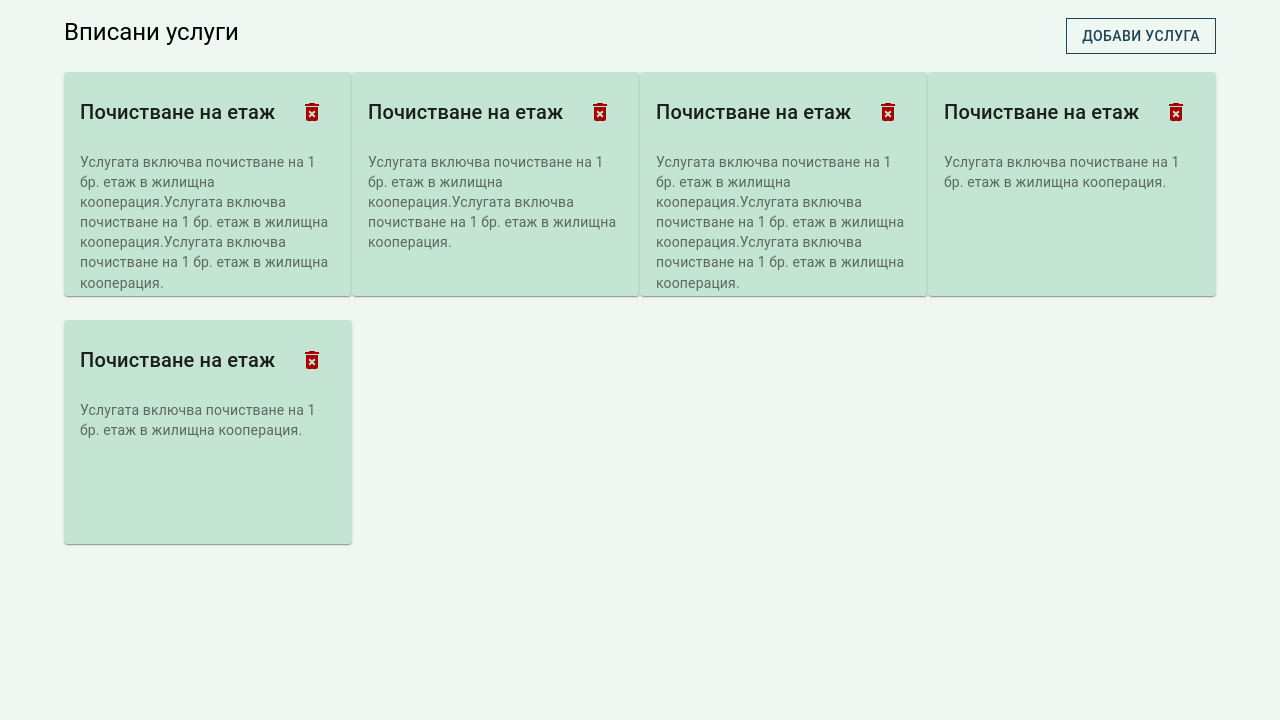
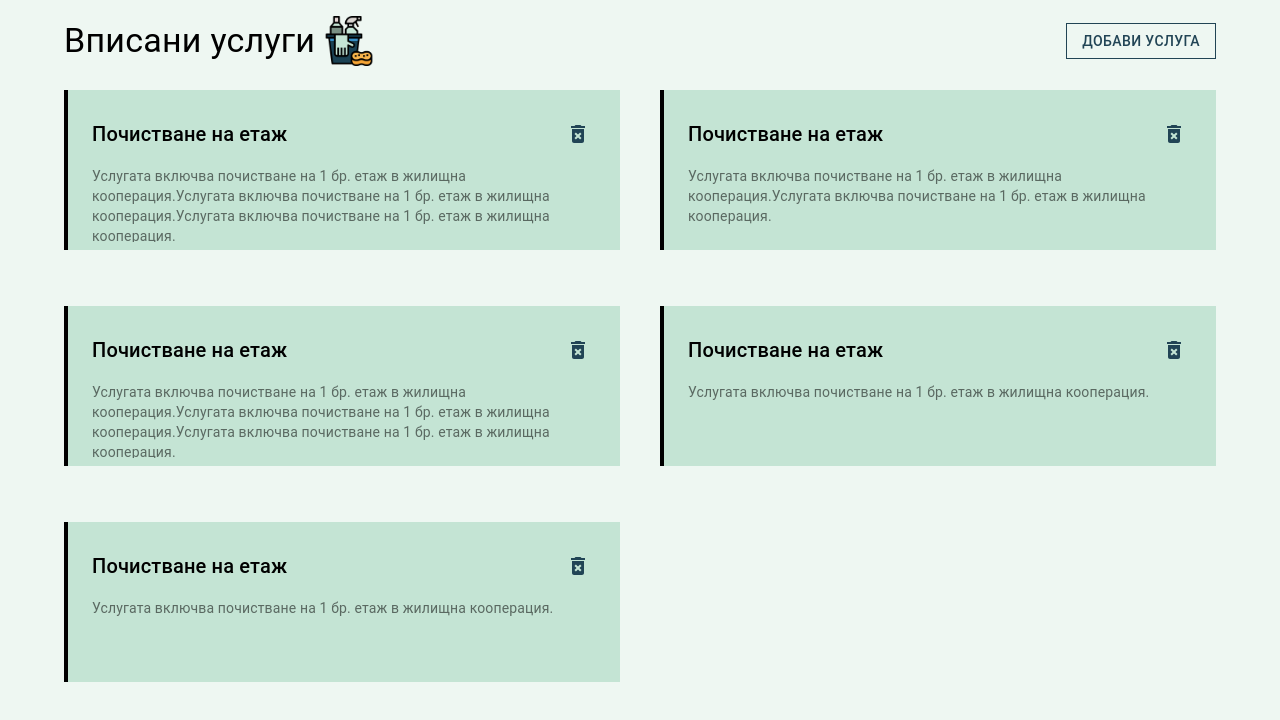
Before and after one commit to JordanRad/limpo-admin, a React (Create React App) app in the folder limpo-admin-webui/: page /limpoUnits in a window 1280 px wide. Shown: the top 720 px of the page. Built offline with nearby package versions, Linux system fonts and the light colour scheme.

Commit message:
LimpoUnits page refactored

```diff
--- /dev/null
+++ b/limpo-admin-webui/src/components/heading/Heading.jsx
@@ -0,0 +1,32 @@
+import React, { useState } from 'react';
+import { makeStyles } from '@material-ui/core/styles';
+import Card from '@material-ui/core/Card';
+import CardContent from '@material-ui/core/CardContent';
+import Button from '@material-ui/core/Button';
+import Typography from '@material-ui/core/Typography';
+import DeleteForeverIcon from '@material-ui/icons/DeleteForever';
+import { IconButton, Grid, Container, Paper } from '@material-ui/core';
+const useStyles = makeStyles(theme => ({
+    root: {
+        display: "flex",
+        flex: 1,
+        alignItems:"center"
+
+    },
+}));
+
+export default function Heading(props) {
+    const classes = useStyles();
+    const { text, imageUrl } = props
+
+    return (
+        <div className={classes.root} >
+            <Typography variant="h4">
+                {text}
+            </Typography>
+            <div>&nbsp;&nbsp;</div>
+            {imageUrl !== "" ? <img alt={text} height="50px" src={imageUrl} /> : ""}
+        </div>
+
+    );
+}
--- a/limpo-admin-webui/src/components/limpo-units/LimpoUnit.jsx
+++ b/limpo-admin-webui/src/components/limpo-units/LimpoUnit.jsx
@@ -5,23 +5,31 @@ import CardContent from '@material-ui/core/CardContent';
 import Button from '@material-ui/core/Button';
 import Typography from '@material-ui/core/Typography';
 import DeleteForeverIcon from '@material-ui/icons/DeleteForever';
-import { IconButton } from '@material-ui/core';
+import { IconButton, Grid, Container, Paper } from '@material-ui/core';
 const useStyles = makeStyles(theme => ({
     root: {
-        maxWidth: "18em",
-        height: "14em",
         backgroundColor: theme.palette.primary.main,
-        marginBottom: theme.spacing(3)
+        margin: theme.spacing(1, 0),
+        height:"10em",
+        paddingTop:theme.spacing(1),
+        borderLeft:"4px solid",
+        "&:hover":{
+            boxShadow:"3px 8px 30px"+theme.palette.secondary.light
+        }
     },
 
     error: {
-        color: theme.palette.error.main,
+        color: theme.palette.primary.dark,
+        "&:hover":{
+            backgroundColor:theme.palette.error.main,
+            color:"white",
+            boxShadow:"2px 4px 10px"+theme.palette.primary.dark
+        }
     },
-    row:{
-        display:"flex",
-        justifyContent:"space-between",
-        alignItems:"center",
-        marginBottom: theme.spacing(2)
+    scroll:{
+        overflowY:"auto",
+        height:"50%",
+        marginTop:theme.spacing(1),
     }
 }));
 
@@ -30,18 +38,29 @@ export default function LimpoUnit(props) {
     const { id, name, description } = props
 
     return (
-        <Card className={classes.root}>
-            <CardContent className={classes.description}>
-                <div className={classes.row}>
-                    <Typography variant="h6">
-                        {name}
-                    </Typography>
-                    <IconButton><DeleteForeverIcon className={classes.error} /></IconButton>
+        <Grid item sm={6} >
+            <Container className={classes.root} >
+                <Grid container alignItems="center" style={{marginTop:"12px"}}>
+                    <Grid item xs={11}>
+                        <Typography variant="h6">
+                            {name}
+                        </Typography>
+                    </Grid>
+                    <Grid item xs={1}>
+                        <IconButton className={classes.error}><DeleteForeverIcon /></IconButton>
+                    </Grid>
+                </Grid>
+                <div className={classes.scroll}>
+                <Typography variant="body2" color="textSecondary" component="p">
+                    {description}
+                </Typography>
                 </div>
-                <Typography variant="body2" color="textSecondary" component="p">
-                    {description.length > 250 ? description.substring(0, 550) + "..." : description}
-                </Typography>
-            </CardContent>
-        </Card>
+            </Container>
+        </Grid>
+
+
+
+
+
     );
 }
--- a/limpo-admin-webui/src/components/limpo-units/LimpoUnitsList.jsx
+++ b/limpo-admin-webui/src/components/limpo-units/LimpoUnitsList.jsx
@@ -7,9 +7,7 @@ const LimpoUnitsList = (props) => {
     let List = services.map((item, index) => <LimpoUnit key={"service-" + index} name={item.name} description={item.description} />
     )
     return (
-        <Grid
-            container direction="row"
-            justifyContent="space-between">
+        <Grid container spacing={5}>
             {List}
         </Grid>
 
--- a/limpo-admin-webui/src/pages/Dashboard.jsx
+++ b/limpo-admin-webui/src/pages/Dashboard.jsx
@@ -51,7 +51,7 @@ const Dashboard = (props) => {
                 <StatusButtonsContainer
                     active={activeStatusButton}
                     onClick={onStatusFilterChange} />
-                <img alt="businessman" height="50em" src="./businessman.png"/>
+                <img alt="businessman" height="50px" src="./businessman.png"/>
                 </div>
             </div>
             <br></br>
--- a/limpo-admin-webui/src/pages/LimpoUnitsPage.jsx
+++ b/limpo-admin-webui/src/pages/LimpoUnitsPage.jsx
@@ -1,8 +1,11 @@
-import { Button, Typography, Grid } from '@material-ui/core';
+
 import React from 'react';
 import LimpoUnitsList from '../components/limpo-units/LimpoUnitsList';
+import { Button, Typography, Grid, Container } from '@material-ui/core';
 import { makeStyles } from '@material-ui/core/styles';
 import { useHistory } from 'react-router-dom';
+import Searchbar from '../components/searchbar/Searchbar';
+import Heading from '../components/heading/Heading';
 const services = [
     { name: "Почистване на етаж", description: "Услугата включва почистване на 1 бр. етаж в жилищна кооперация.Услугата включва почистване на 1 бр. етаж в жилищна кооперация.Услугата включва почистване на 1 бр. етаж в жилищна кооперация." },
     { name: "Почистване на етаж", description: "Услугата включва почистване на 1 бр. етаж в жилищна кооперация.Услугата включва почистване на 1 бр. етаж в жилищна кооперация." },
@@ -43,9 +46,7 @@ const LimpoUnitsPage = () => {
     return (
         <div className={classes.root}>
             <Grid className={classes.head} container direction="row" justifyContent="space-between">
-                <Typography gutterBottom variant="h5">
-                    Вписани услуги
-                </Typography>
+                <Heading text="Вписани услуги" imageUrl="./cleaning.png"/>
                 <Button onClick={onAddLimpoUnitClick} className={classes.button} variant="outlined">Добави услуга</Button>
             </Grid>
 
--- a/limpo-admin-webui/src/pages/OrdersArchive.jsx
+++ b/limpo-admin-webui/src/pages/OrdersArchive.jsx
@@ -1,11 +1,46 @@
-import { Typography } from '@material-ui/core';
 import React from 'react';
+import { Button, Typography, Grid, Container } from '@material-ui/core';
+import { makeStyles } from '@material-ui/core/styles';
+import { useHistory } from 'react-router-dom';
+import Searchbar from '../components/searchbar/Searchbar';
+import Heading from '../components/heading/Heading';
+
+const useStyles = makeStyles(theme => ({
+    root: {
+        marginTop: theme.spacing(2),
+        display: "flex",
+        flex: 1,
+        flexDirection: "column",
+        width: "90%",
+        margin: "auto"
+    },
+    head: {
+        marginBottom: theme.spacing(2),
+        alignItems:"center"
+    },
+
+    button: {
+        borderColor: theme.palette.primary.dark,
+        color: theme.palette.primary.dark,
+        "&:hover": {
+          backgroundColor: theme.palette.primary.dark,
+          color: "white",
+        },
+        height:"35.8px"
+      },
+}));
 
 const OrdersArchive = () => {
+    const classes = useStyles();
+
     return (
-        <Typography gutterBottom variant="h4">
-            Архив поръчки
-        </Typography>
+        <div className={classes.root}>
+            <Grid className={classes.head} container direction="row" justifyContent="space-between">
+                <Heading text="Архив поръчки" imageUrl="./businessman.png"/>
+            </Grid>
+
+
+        </div>
     );
 }
 
--- a/limpo-admin-webui/src/styles/index.css
+++ b/limpo-admin-webui/src/styles/index.css
@@ -21,7 +21,7 @@ code {
 .MuiButton-root{
   border-radius: 0px !important;
 }
-.MuiDialog-scrollPaper{
+.MuiDialog-paperScrollPaper {
   border-radius: 0px !important;
 }
 .MuiSwitch-colorPrimary.Mui-checked{
```
Also changed, not shown: limpo-admin-webui/public/cleaning.png (added).
